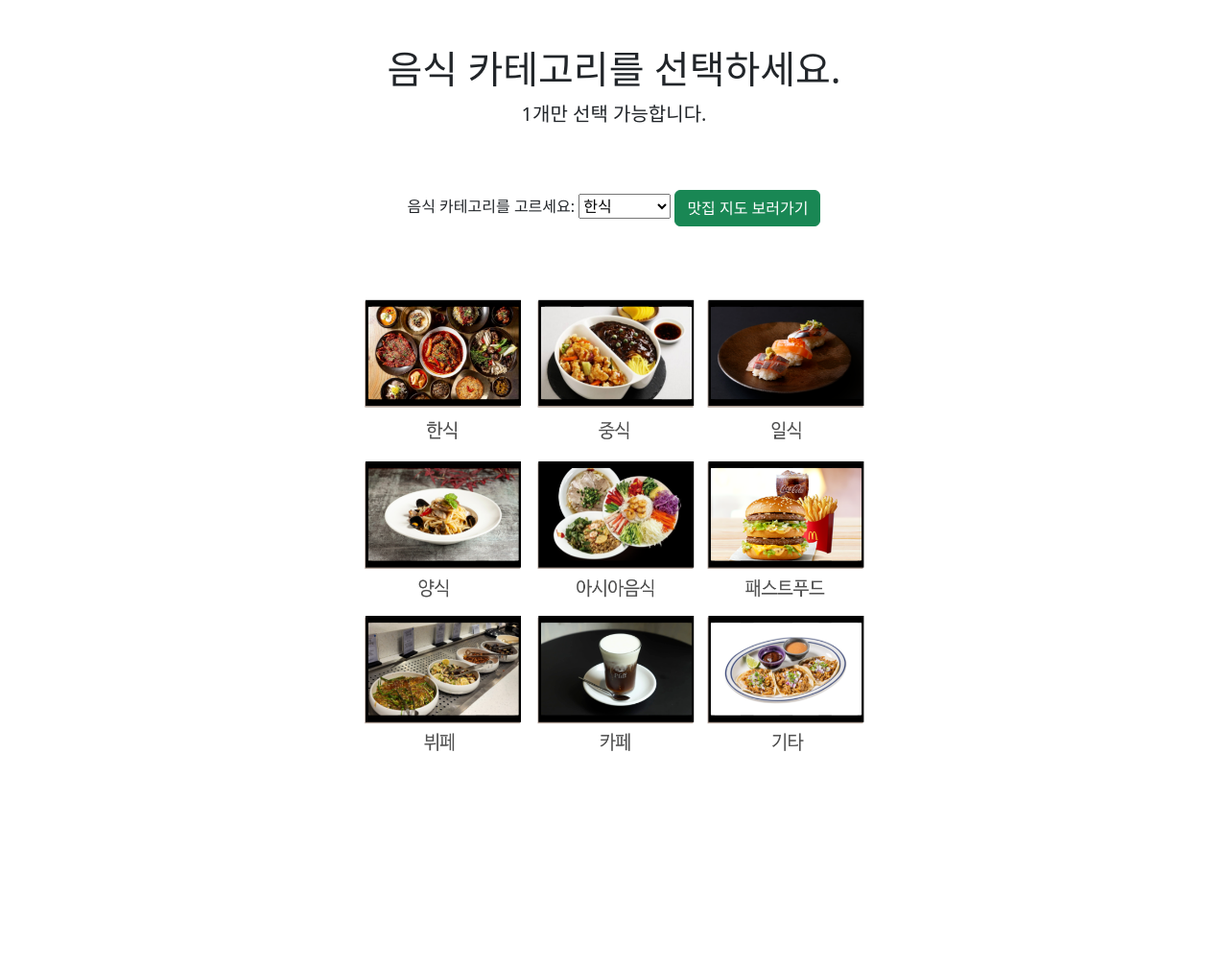
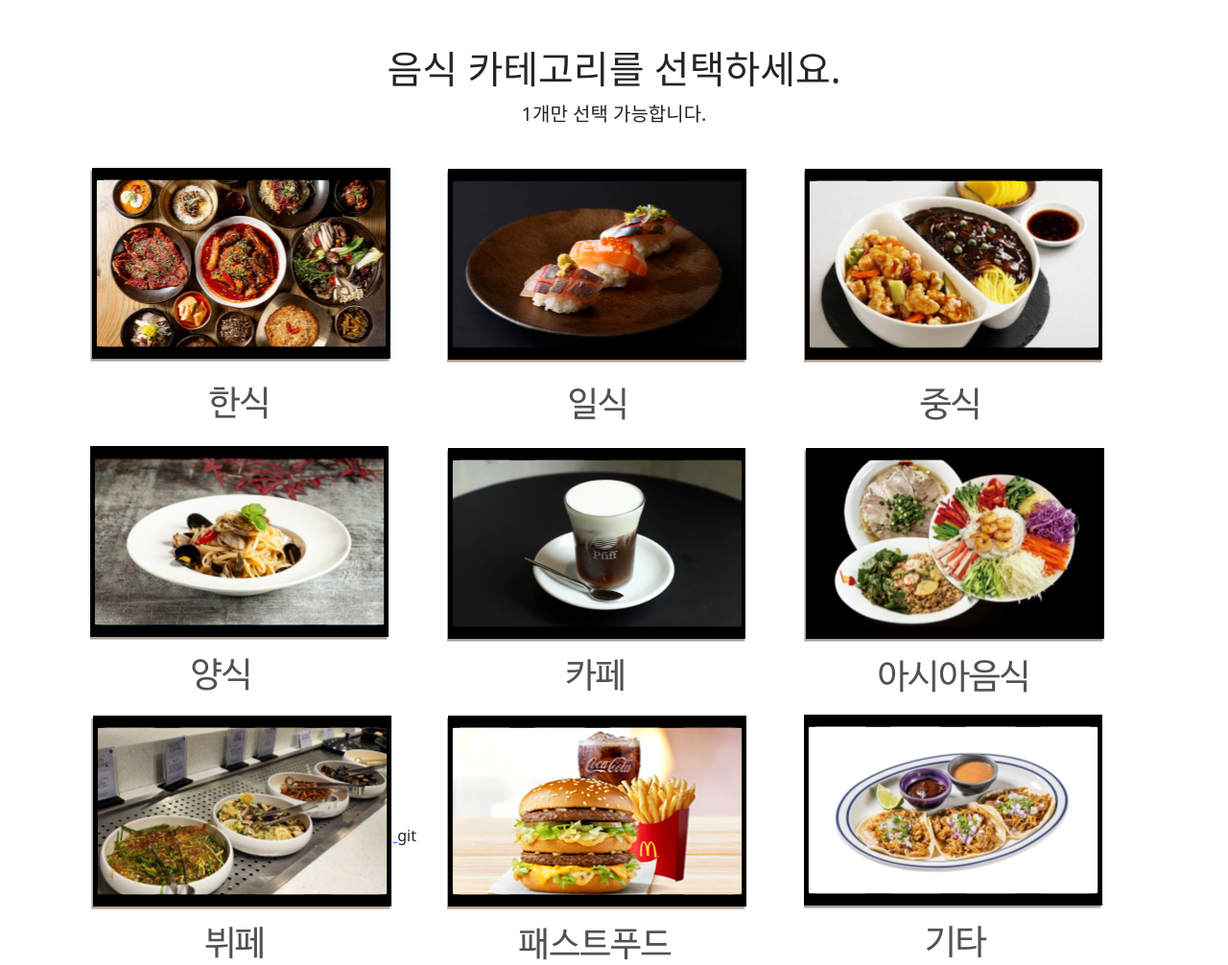
Before and after one commit to lth0422/fourhands_course_web, a Django app: page /restaurant/food_category/ in a window 1280 px wide. Shown: the part 56-1062 px from the top of the page at 96% size. Before the commit the page ends 839 px from the top, so only its background shows below. Run offline with Django 4.2, Linux system fonts and the light colour scheme.

Commit message:
Feat : 사진으로 카테고리 선택
사진 누르면 해당 카테고리로 이동하게 변경

```diff
--- a/restaurant/templates/restaurant/food_category.html
+++ b/restaurant/templates/restaurant/food_category.html
@@ -6,30 +6,65 @@
 {% load static %}
 
 <div class="container">
-        <div class="text-center mt-5">
-            <h1>음식 카테고리를 선택하세요.</h1>
-            <p class="lead">1개만 선택 가능합니다.</p>
-
-        </div>
+    <div class="text-center mt-5">
+        <h1>음식 카테고리를 선택하세요.</h1>
+        <p class="lead">1개만 선택 가능합니다.</p>
+    </div>
 </div>
-<!-- 줄 간격 띄우기 -->
-<br/>
 <br/>
 
-<!-- 음식 카테고리를 선택하는 메소드 정의 -->
-<center>
-<form method="get" action="{% url 'restaurant:show_selected_restaurants' %}">
-    <label for="category">음식 카테고리를 고르세요:</label>
-    <select id="category" name="category">
-        <!-- 모든 음식 카테고리 보여주기 -->
-        {% for category in all_categories %}
-            <option value="{{ category }}" {% if category == selected_category %}selected{% endif %}>{{ category }}</option>
-        {% endfor %}
-    </select>
-    <input type="submit" class="btn btn-success" value="맛집 지도 보러가기">
-</form>
-</center>
+<div class="container">
+    <div class="row">
+        <div class="col-md-4">
+            <a href="{% url 'restaurant:show_selected_restaurants' %}?category=한식">
+                <img src="{% static 'restaurant/img/한식.png' %}" class="img-fluid">
+            </a>
+        </div>
+        <div class="col-md-4">
+            <a href="{% url 'restaurant:show_selected_restaurants' %}?category=일식">
+                <img src="{% static 'restaurant/img/일식.png' %}" class="img-fluid">
+            </a>
+        </div>
+        <div class="col-md-4">
+            <a href="{% url 'restaurant:show_selected_restaurants' %}?category=중식">
+                <img src="{% static 'restaurant/img/중식.png' %}" class="img-fluid">
+            </a>
+        </div>
+    </div>
+    <div class="row mt-3">
+        <div class="col-md-4">
+            <a href="{% url 'restaurant:show_selected_restaurants' %}?category=양식">
+                <img src="{% static 'restaurant/img/양식.png' %}" class="img-fluid">
+            </a>
+        </div>
+        <div class="col-md-4">
+            <a href="{% url 'restaurant:show_selected_restaurants' %}?category=카페">
+                <img src="{% static 'restaurant/img/카페.png' %}" class="img-fluid">
+            </a>
+        </div>
+        <div class="col-md-4">
+            <a href="{% url 'restaurant:show_selected_restaurants' %}?category=아시아음식">
+                <img src="{% static 'restaurant/img/아시아음식.png' %}" class="img-fluid">
+            </a>
+        </div>
+    </div>
+    <div class="row mt-3">
+        <div class="col-md-4">
+            <a href="{% url 'restaurant:show_selected_restaurants' %}?category=뷔페">
+                <img src="{% static 'restaurant/img/뷔페.png' %}" class="img-fluid">
+            </a>git
+        </div>
+        <div class="col-md-4">
+            <a href="{% url 'restaurant:show_selected_restaurants' %}?category=패스트푸드">
+                <img src="{% static 'restaurant/img/패스트푸드.png' %}" class="img-fluid">
+            </a>
+        </div>
+        <div class="col-md-4">
+            <a href="{% url 'restaurant:show_selected_restaurants' %}?category=기타">
+                <img src="{% static 'restaurant/img/기타.png' %}" class="img-fluid">
+            </a>
+        </div>
+    </div>
+</div>
 
-<!-- 음식 카테고리 사진 불러오기 -->
-<center><img src="{% static 'restaurant/img/food_category.png' %}" style="width: 1000px; height: 600px;"></center>
 {% endblock %}
```
Also changed, not shown: restaurant/static/restaurant/img/icons8-camera-100.png (added), restaurant/static/restaurant/img/icons8-camera-50.png (added), restaurant/static/restaurant/img/icons8-spoon-and-fork-48.png (added), restaurant/static/restaurant/img/icons8-spoon-and-fork-96.png (added), restaurant/static/restaurant/img/기타.png (added), restaurant/static/restaurant/img/뷔페.png (added), restaurant/static/restaurant/img/아시아음식.png (added), restaurant/static/restaurant/img/양식.png (added), restaurant/static/restaurant/img/일식.png (added), restaurant/static/restaurant/img/중식.png (added), restaurant/static/restaurant/img/카페.png (added), restaurant/static/restaurant/img/패스트푸드.png (added), restaurant/static/restaurant/img/한식.png (added).
